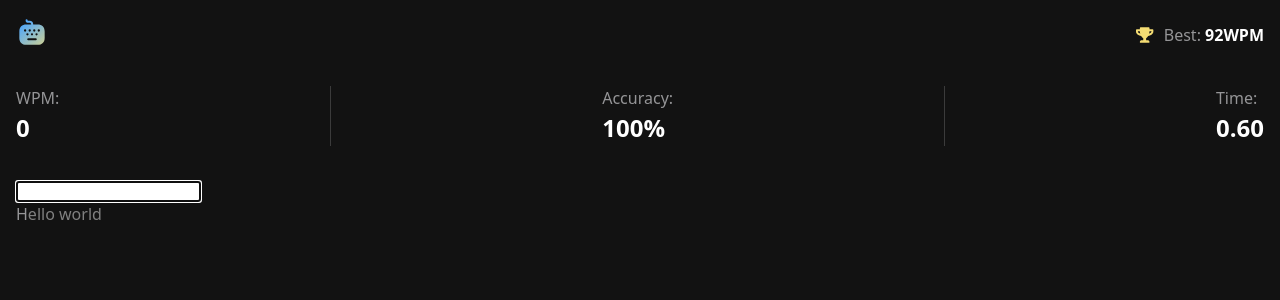
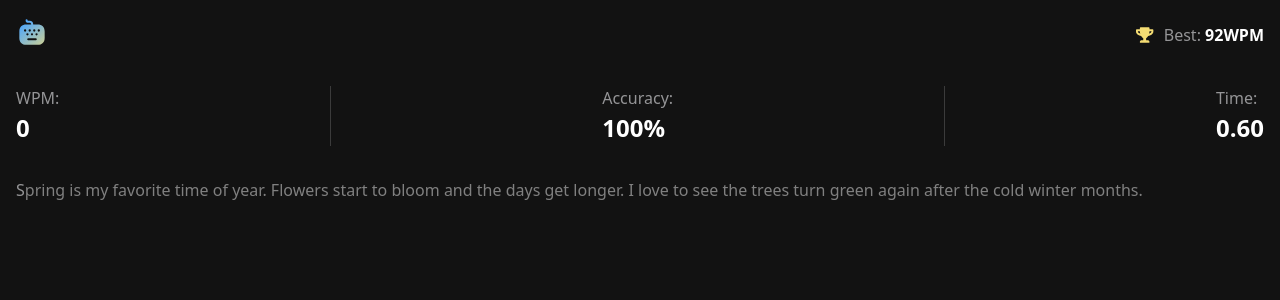
Before and after one commit to Akintayo74/typing-speed-test-camden, a React (Vite) app: page / in a window 1280 px wide. Shown: the top 300 px of the page. Built offline with nearby package versions, Linux system fonts and the light colour scheme.

Commit message:
Implement typing illusion via use and forwardRef

```diff
--- a/src/components/TextDisplay/TextDisplay.tsx
+++ b/src/components/TextDisplay/TextDisplay.tsx
@@ -1,33 +1,34 @@
-import * as React from 'react';
-import styles from './TextDisplay.module.css';
+import * as React from "react";
+import styles from "./TextDisplay.module.css";
 
 type TextDisplayProps = {
-  targetText: string,
-  userInput: string,
-}
+  targetText: string;
+  userInput: string;
+  onFocus?: () => void;
+};
 
-function TextDisplay({ targetText, userInput }: TextDisplayProps) {
-  const chars = targetText.split('');
+function TextDisplay({ targetText, userInput, onFocus }: TextDisplayProps) {
+  const chars = targetText.split("");
   return (
-    <div className={styles.container}>
+    <div className={styles.container} onClick={onFocus}>
       {chars.map((char: string, index: number) => {
         let status = styles.pending;
 
-        if(index < userInput.length) {
+        if (index < userInput.length) {
           const userChar = userInput[index];
           status = userChar === char ? styles.correct : styles.incorrect;
-        } else if(index === userInput.length) {
-          status = styles.current
+        } else if (index === userInput.length) {
+          status = styles.current;
         }
 
         return (
           <span key={index} className={status}>
             {char}
           </span>
-        )
+        );
       })}
     </div>
-  )
+  );
 }
 
 export default TextDisplay;
--- a/src/components/TypingInput/TypingInput.module.css
+++ b/src/components/TypingInput/TypingInput.module.css
@@ -1 +1,6 @@
 @import '../../styles/media.css';
+
+.hiddenInput {
+    position: absolute;
+    opacity: 0;
+}
--- a/src/components/TypingInput/TypingInput.tsx
+++ b/src/components/TypingInput/TypingInput.tsx
@@ -1,24 +1,32 @@
-import * as React from 'react';
-import styles from './TypingInput.module.css';
+import * as React from "react";
+import styles from "./TypingInput.module.css";
 
 type TypingInputProps = {
   value: string;
   handleInput: (input: string) => void;
-  status: 'idle' | 'running' | 'finished';
-}
+  status: "idle" | "running" | "finished";
+};
 
-function TypingInput({ value, handleInput, status}: TypingInputProps) {
+const TypingInput = React.forwardRef<HTMLInputElement, TypingInputProps>(
+  function TypingInput(props, ref) {
+    const { value, handleInput, status } = props;
+
     return (
       <input
-      type='text'
+        ref={ref}
+        type="text"
         value={value}
         onChange={(event) => {
-        handleInput(event.target.value)
+          handleInput(event.target.value);
         }}
         autoFocus
-      disabled={status==='finished'}
+        disabled={status === "finished"}
+        className={styles.hiddenInput}
       />
-  )
+    );
   }
+);
+
+TypingInput.displayName = "TypingInput";
 
 export default TypingInput;
--- a/src/components/TypingTest/TypingTest.tsx
+++ b/src/components/TypingTest/TypingTest.tsx
@@ -3,8 +3,14 @@ import styles from './TypingTest.module.css';
 import TypingInput from '../TypingInput';
 import TextDisplay from '../TextDisplay';
 
+import typingData from '../../../data.json';
+import { sample } from '../../utils';
+
 function TypingTest() {
-  const [targetText, setTargetText] = React.useState('Hello world');
+  const [targetText, setTargetText] = React.useState(() => {
+    const randomExercise = sample(typingData.easy);
+    return randomExercise.text;
+  });
 
   const [userInput, setUserInput] = React.useState('');
 
@@ -12,8 +18,7 @@ function TypingTest() {
 
   const [startTime, setStartTime] = React.useState<number | null>(null);
 
-  console.log(targetText)
-  console.log(userInput)
+  const inputRef = React.useRef<HTMLInputElement>(null);
 
   function handleInput(input: string) {
     if(!startTime && input.length > 0) {
@@ -34,18 +39,24 @@ function TypingTest() {
     }
   }
 
+  function focusInput() {
+    inputRef.current?.focus();
+  }
+
   return (
     <>
+
+      <TextDisplay
+        targetText={targetText}
+        userInput={userInput}
+        onFocus={focusInput}
+      />
 
       <TypingInput
         value={userInput}
         handleInput={handleInput}
         status={status}
-      />
-
-      <TextDisplay
-        targetText={targetText}
-        userInput={userInput}
+        ref={inputRef}
       />
 
       {/* {status === 'finished' && (
--- /dev/null
+++ b/src/utils.ts
@@ -0,0 +1,15 @@
+export const sample = (arr) => {
+  return arr[Math.floor(Math.random() * arr.length)];
+};
+
+export const range = (start, end, step = 1) => {
+  let output = [];
+  if (typeof end === 'undefined') {
+    end = start;
+    start = 0;
+  }
+  for (let i = start; i < end; i += step) {
+    output.push(i);
+  }
+  return output;
+};
```
Lines whose indentation alone changed are shown as unchanged.
